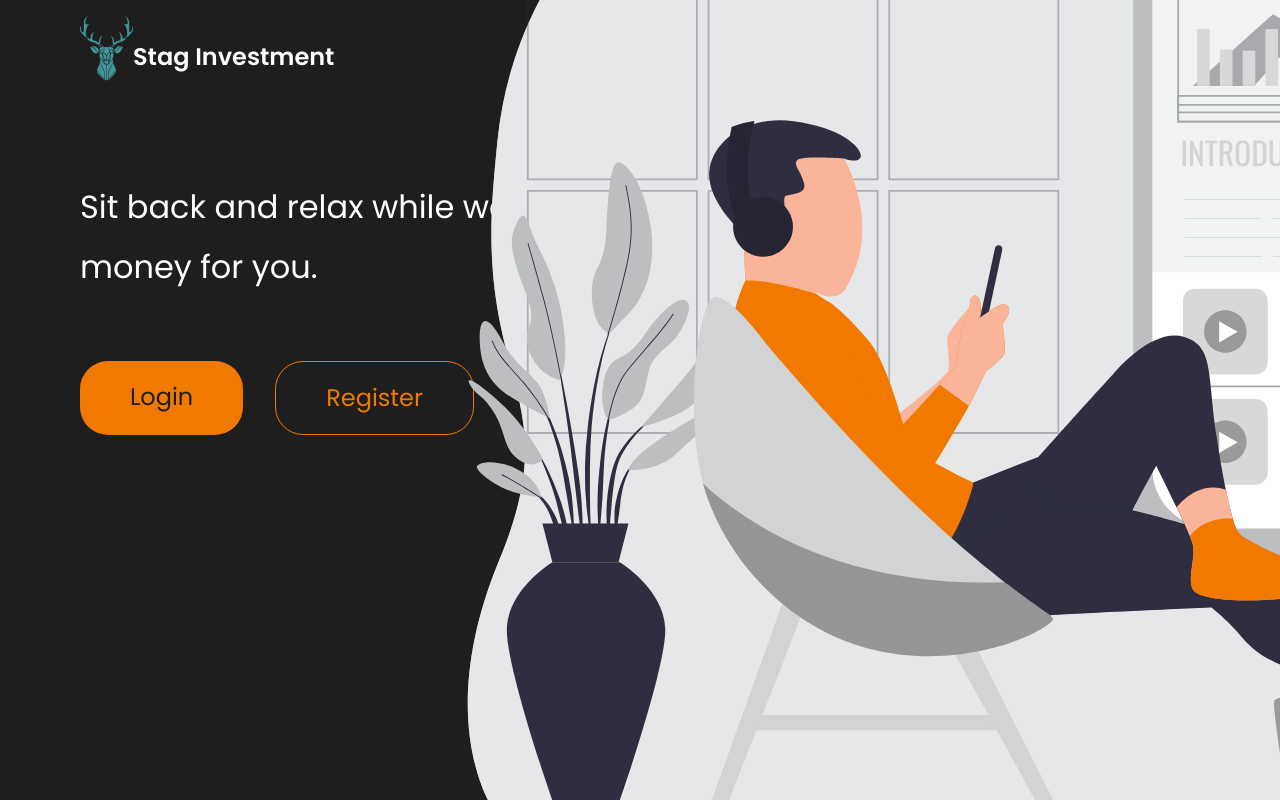
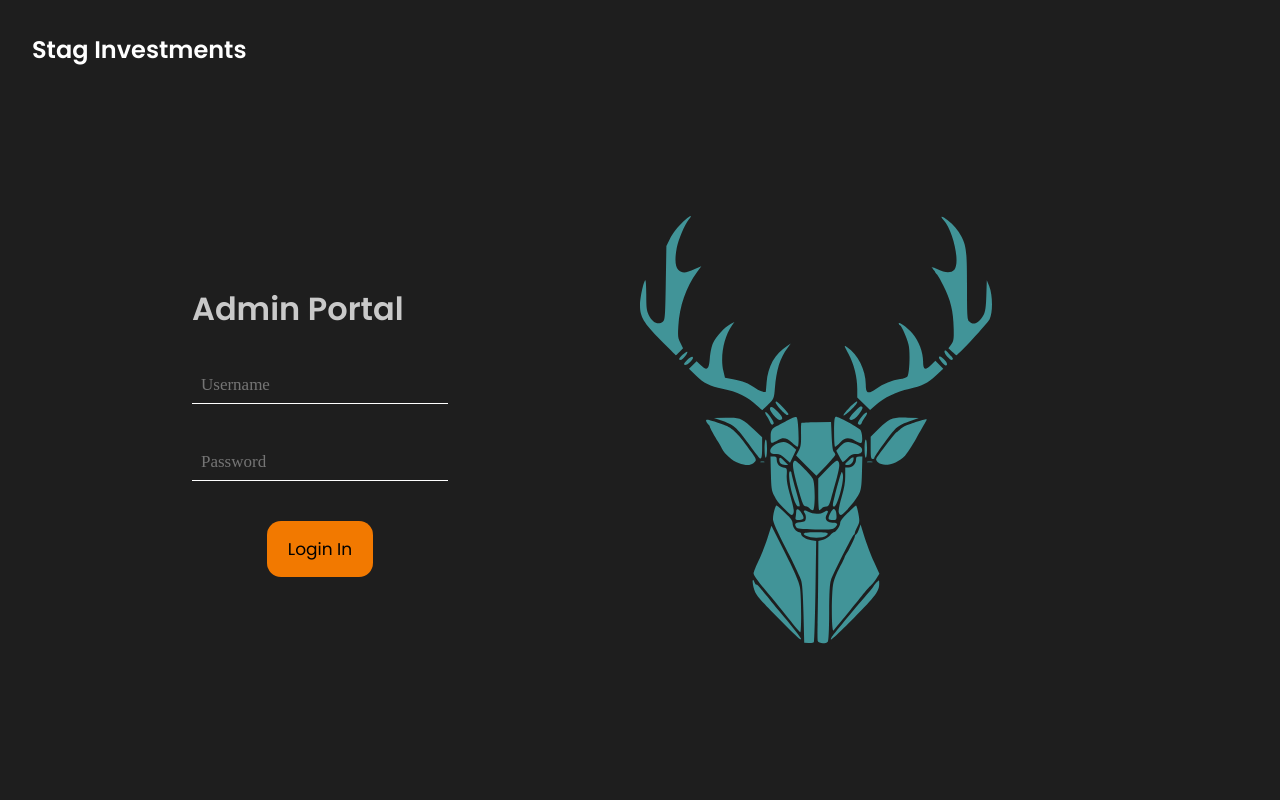
Before and after one commit to LalithYagnavalkya/stag-admin, a React (Create React App) app in the folder app/: page /login in a window 1280 px wide. Built offline with nearby package versions, Linux system fonts and the light colour scheme; a web font is replaced by a local one.

Commit message:
Add default route

```diff
--- a/app/src/App.js
+++ b/app/src/App.js
@@ -36,8 +36,8 @@ function App() {
             </Route>
           </Route>
           <Route path="/register" element={<Register />} />
-          <Route path="/admin/login" element={<LoginPage />} />
-          <Route path="/login" element={<LoginPageCustomer />} />
+          <Route path="/login" element={<LoginPage />} />
+          {/* <Route path="/login" element={<LoginPageCustomer />} /> */}
           <Route
             path="*"
             element={
--- a/app/src/features/customers/customerSlice.js
+++ b/app/src/features/customers/customerSlice.js
@@ -154,7 +154,8 @@ export const customerSlice = createSlice({
     editCurrentCustomer: (state, action) => {
       console.log(action);
       state.currentCustomer = {
-        ...state.currentCustomer, [action.payload.type]: action.payload.data
+        ...state.currentCustomer,
+        [action.payload.type]: action.payload.data,
       };
     },
   },
```
